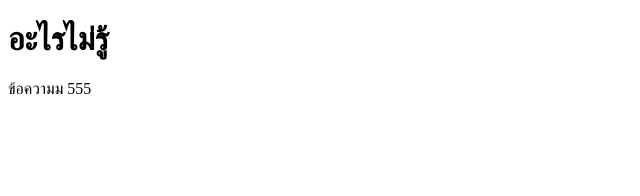
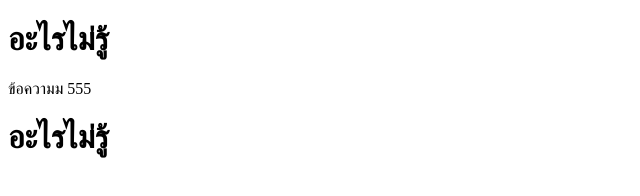
Before and after one commit to 65201280002/65201280002.github.io, a plain HTML site: page index.html in a window 1280 px wide. Shown: the whole page, without its empty margins (0-640 px from the left). Drawn offline with Linux system fonts and the light colour scheme.

Commit message:
Update index.html

```diff
--- a/index.html
+++ b/index.html
@@ -8,5 +8,7 @@
 <body>
 	<h1>อะไรไม่รู้</h1>
 	<p>ข้อความม 555</p>
+
+	<h1>อะไรไม่รู้</h1>
 </body>
 </html>
```
